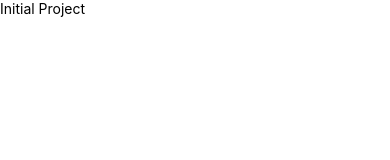
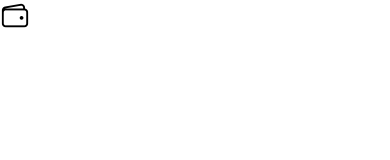
Before and after one commit to Santycm/purple-mobile, a React Native app: screen / in a window 390 px wide. Shown: the top 160 px of the page. Built offline with nearby package versions, Linux system fonts and the light colour scheme.

Commit message:
add home screen file

```diff
--- a/App.tsx
+++ b/App.tsx
@@ -1,10 +1,11 @@
 import React from 'react';
 import {View, Text} from 'react-native';
+import { Home } from './src/screens/Home.js';
 
 export default function App() {
   return (
     <View>
-      <Text>Initial Project</Text>
+      <Home />
     </View>
   );
 }
--- a/package.json
+++ b/package.json
@@ -10,8 +10,13 @@
     "test": "jest"
   },
   "dependencies": {
+    "@react-navigation/native": "^6.1.18",
+    "@react-navigation/stack": "^6.4.1",
     "react": "18.2.0",
     "react-native": "0.74.5",
+    "react-native-gesture-handler": "^2.18.1",
+    "react-native-safe-area-context": "^4.10.9",
+    "react-native-screens": "^3.34.0",
     "react-native-vector-icons": "^10.1.0"
   },
   "devDependencies": {
--- /dev/null
+++ b/src/components/Navbar.js
@@ -0,0 +1,11 @@
+import React from 'react';
+import {View, Text} from 'react-native';
+import Icon from 'react-native-vector-icons/Ionicons';
+
+export const Navbar = () => {
+  return (
+    <View>
+      <Icon name="wallet-outline" size={30} color="black" />
+    </View>
+  );
+};
--- /dev/null
+++ b/src/screens/Home.js
@@ -0,0 +1,11 @@
+import React from 'react'
+import { View } from 'react-native'
+import { Navbar } from '../components/Navbar.js'
+
+export const Home = () => {
+  return (
+    <View>
+        <Navbar/>
+    </View>
+  )
+}
```
Also changed, not shown: src/styles/AppStyles2.js (added, +13 -0 lines), 1 other file (tests, documents, lock files or other folders).
